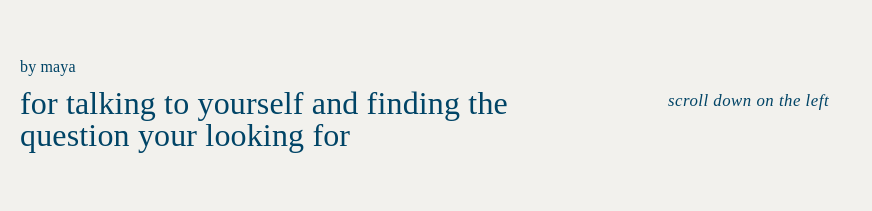
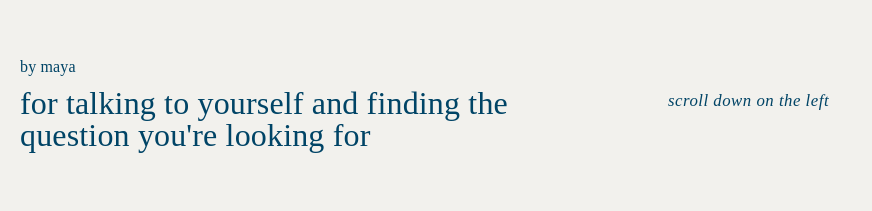
Before and after one commit to mdetwiller/IsItKind, a plain HTML site: page index.html in a window 1280 px wide. Shown: the part 219-430 px from the top of the page, without its empty margins (0-872 px from the left). Drawn offline with Linux system fonts and the light colour scheme; a web font is replaced by a local one.

Commit message:
Update index.html
wrong your/you're!!!

```diff
--- a/index.html
+++ b/index.html
@@ -27,7 +27,7 @@
     <div class="breath-in">
       <div class="left">
         <div class="slide">
-          <p class="text"><span>by maya</span>for talking to yourself and finding the question your looking for</p>
+          <p class="text"><span>by maya</span>for talking to yourself and finding the question you're looking for</p>
         </div>
         <div class="slide">
           <p class="text"><span>1.</span>Type a thought you'd like to interrogate<textarea class="styled-input" rows="1" id="thought1" name="thought1"></textarea><span class="scroll">scroll on the right</span></p>
```
